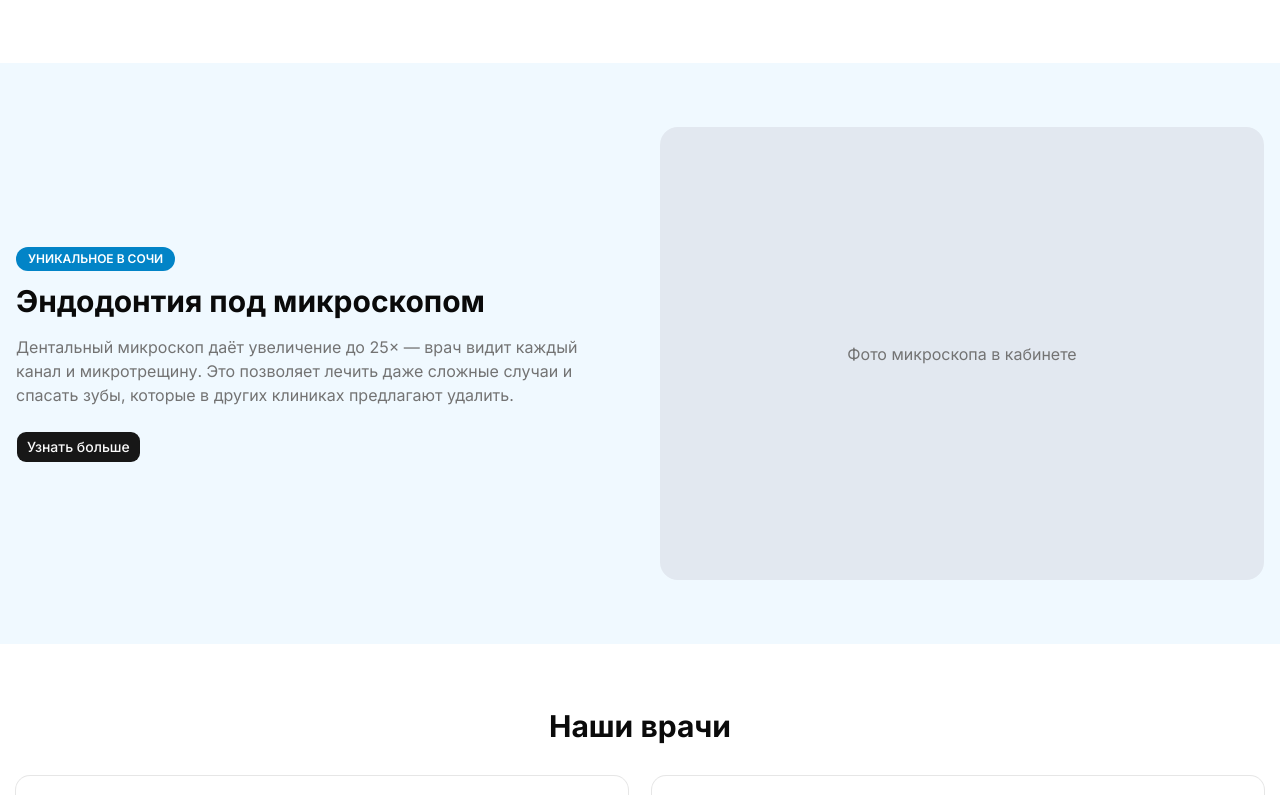
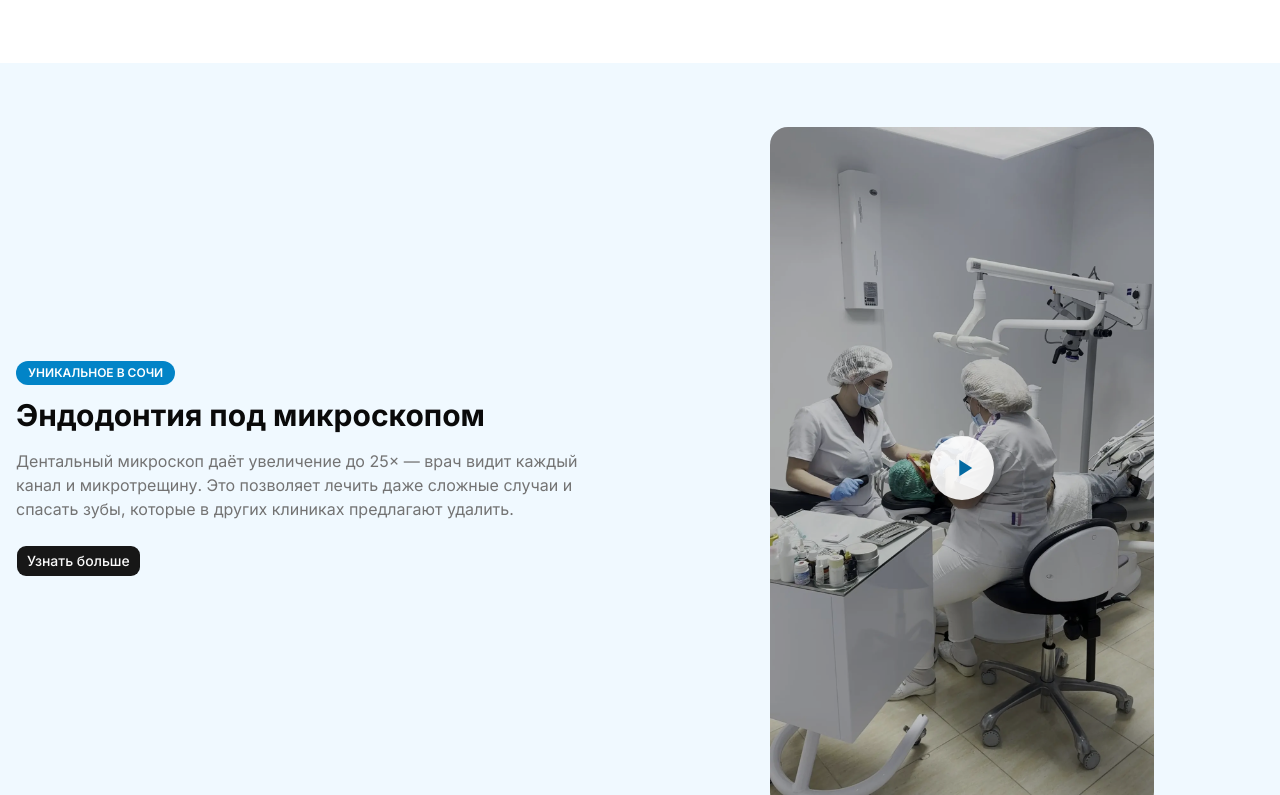
Before and after one commit to romprogramist/My-Dentistry, a Next.js app: page / in a window 1280 px wide. Shown: the part 2365-3160 px from the top of the page. Built offline with nearby package versions, Linux system fonts and the light colour scheme; no server answers.

Commit message:
feat(home): replace microscope placeholder with click-to-play video

```diff
--- a/components/home/HomeMicroscope.tsx
+++ b/components/home/HomeMicroscope.tsx
@@ -1,5 +1,6 @@
 import Link from "next/link";
 import { buttonVariants } from "@/components/ui/button";
+import { VideoPlayer } from "@/components/blocks/VideoPlayer";
 
 export function HomeMicroscope() {
   return (
@@ -24,10 +25,13 @@ export function HomeMicroscope() {
             Узнать больше
           </Link>
         </div>
-        <div className="aspect-[4/3] rounded-2xl bg-slate-200">
-          <div className="flex h-full items-center justify-center text-muted-foreground">
-            Фото микроскопа в кабинете
-          </div>
+        <div className="mx-auto w-full max-w-sm">
+          <VideoPlayer
+            src="/media/video/microscope"
+            poster="/media/video/microscope.poster.webp"
+            title="Дентальный микроскоп Zeiss в работе"
+            aspectRatio="9/16"
+          />
         </div>
       </div>
     </section>
```
